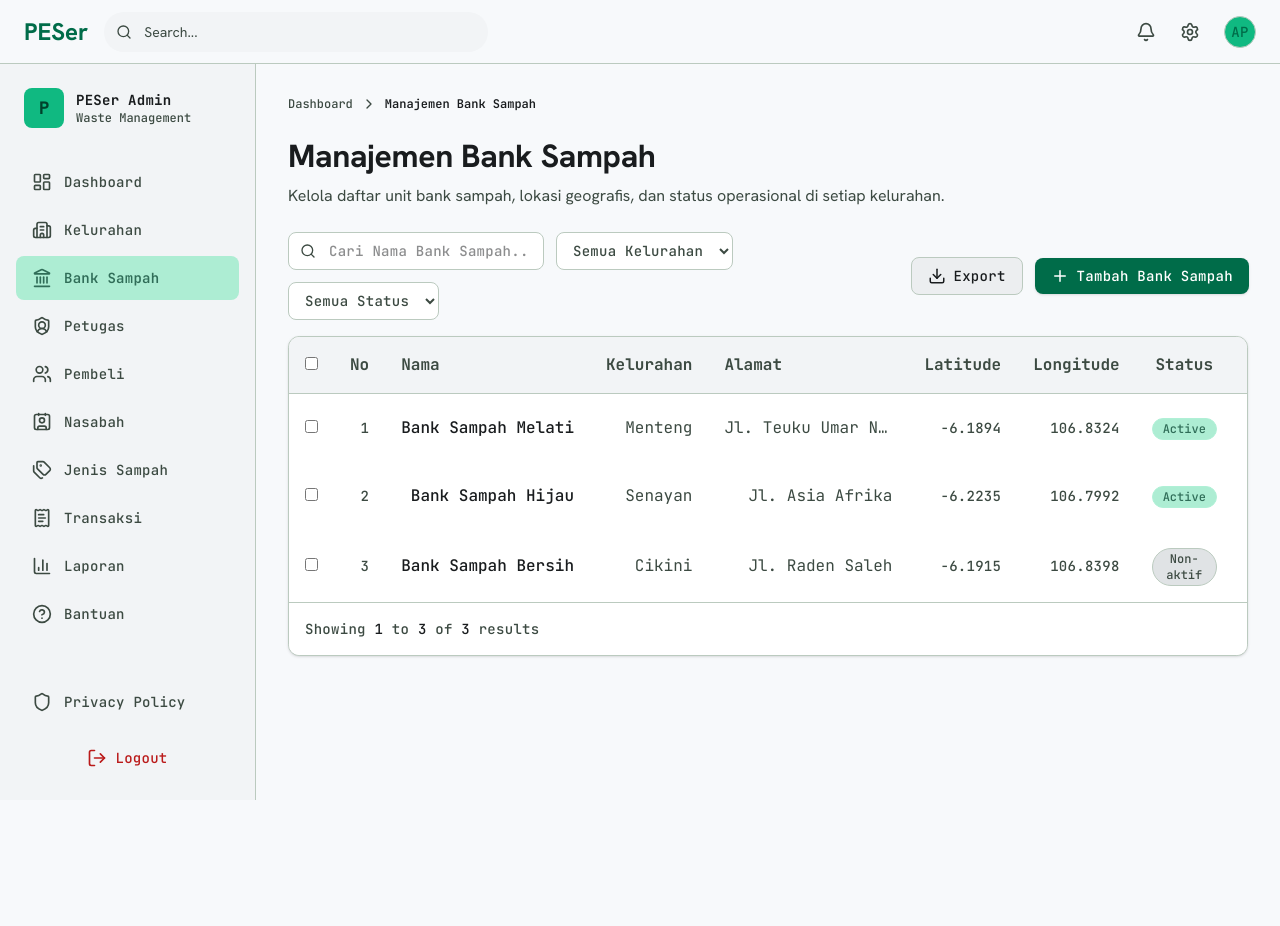
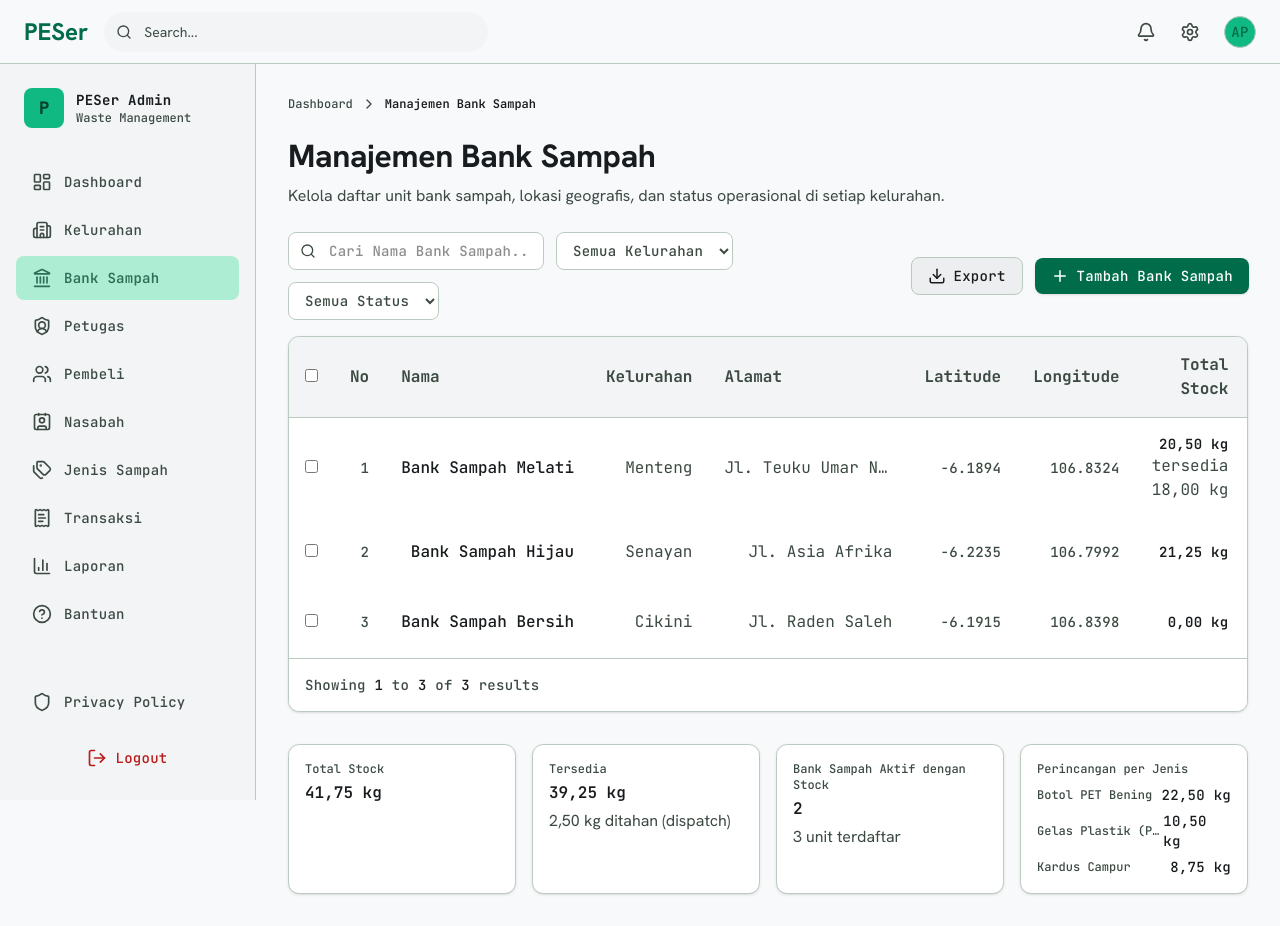
Before and after one commit to PESer-Bacukiki-Barat/PESer, a Next.js app: page /admin/bank-sampah in a window 1280 px wide. Before the commit the page ends 800 px from the top, so only its background shows below. Built offline with nearby package versions, Linux system fonts and the light colour scheme.

Commit message:
modified feat: bank sampah, add stock

```diff
--- a/src/app/admin/bank-sampah/page.tsx
+++ b/src/app/admin/bank-sampah/page.tsx
@@ -2,6 +2,7 @@ import type { Metadata } from "next";
 import { ChevronRight } from "lucide-react";
 
 import { BankSampahTable } from "@/components/admin/bank-sampah-table";
+import { BankSampahStockSummary } from "@/components/admin/bank-sampah-stock-summary";
 import { BANK_SAMPAH } from "@/lib/bank-sampah-data";
 
 export const metadata: Metadata = {
@@ -35,6 +36,7 @@ export default function BankSampahPage() {
       </div>
 
       <BankSampahTable bankSampah={BANK_SAMPAH} />
+      <BankSampahStockSummary bankSampah={BANK_SAMPAH} />
     </>
   );
 }
--- a/src/components/admin/bank-sampah-edit-modal.tsx
+++ b/src/components/admin/bank-sampah-edit-modal.tsx
@@ -24,6 +24,7 @@ export function EditBankSampahModal({
       <BankSampahForm
         bare
         initialData={bankSampah}
+        initialStock={bankSampah.stock}
         submitLabel="Simpan Perubahan"
         cancelLabel="Batal"
         onSubmit={() => onOpenChange(false)}
--- a/src/components/admin/bank-sampah-form.tsx
+++ b/src/components/admin/bank-sampah-form.tsx
@@ -6,7 +6,13 @@ import { useRouter } from "next/navigation";
 
 import { cn } from "@/lib/utils";
 import { Field, SelectField, inputClasses, type SelectOption } from "@/components/admin/form-fields";
-import { KELURAHAN } from "@/lib/bank-sampah-data";
+import {
+  KELURAHAN,
+  formatNumber,
+  stockTotalBerat,
+  stockTotalTersedia,
+  type BankSampahStockItem,
+} from "@/lib/bank-sampah-data";
 
 export type BankSampahFormValues = {
   nama: string;
@@ -22,6 +28,35 @@ export const BANK_SAMPAH_STATUS_OPTIONS: SelectOption[] = [
   { value: "Non-aktif", label: "Non-aktif" },
 ];
 
+function StockSummary({ stock }: { stock: BankSampahStockItem[] }) {
+  const total = stockTotalBerat(stock);
+  const tersedia = stockTotalTersedia(stock);
+  return (
+    <Field label="Total Stock" htmlFor="stock-ringkasan">
+      <div
+        id="stock-ringkasan"
+        className="w-full bg-surface-container-lowest border border-outline-variant rounded-lg px-4 py-3 font-body-md text-body-md text-on-surface"
+      >
+        <div className="flex items-baseline justify-between">
+          <span className="text-on-surface-variant">Total</span>
+          <span className="font-mono font-semibold">{formatNumber(total)} kg</span>
+        </div>
+        {tersedia < total && (
+          <div className="flex items-baseline justify-between mt-1">
+            <span className="text-on-surface-variant">Tersedia (setelah reservasi)</span>
+            <span className="font-mono">{formatNumber(tersedia)} kg</span>
+          </div>
+        )}
+        {total === 0 && (
+          <p className="font-label-xs text-label-xs text-on-surface-variant mt-1">
+            Belum ada setoran. Stock akan otomatis bertambah saat warga menyetor sampah.
+          </p>
+        )}
+      </div>
+    </Field>
+  );
+}
+
 export function BankSampahForm({
   initialData,
   kelurahanOptions = KELURAHAN,
@@ -32,6 +67,7 @@ export function BankSampahForm({
   onSubmit,
   onCancel,
   bare = false,
+  initialStock = [],
 }: {
   initialData?: Partial<BankSampahFormValues>;
   kelurahanOptions?: SelectOption[];
@@ -42,6 +78,7 @@ export function BankSampahForm({
   onSubmit?: (values: BankSampahFormValues) => void;
   onCancel?: () => void;
   bare?: boolean;
+  initialStock?: BankSampahStockItem[];
 }) {
   const router = useRouter();
 
@@ -155,6 +192,9 @@ export function BankSampahForm({
         />
       </div>
 
+      {/* Total Stock (read-only — dihitung dari transaksi Setoran/Dispatch/Koreksi) */}
+      <StockSummary stock={initialStock ?? []} />
+
       {/* Action Buttons */}
       <div className="flex items-center justify-end gap-4 pt-6 border-t border-outline-variant/50">
         <button
--- /dev/null
+++ b/src/components/admin/bank-sampah-stock-summary.tsx
@@ -0,0 +1,86 @@
+import { formatNumber, stockTotalBerat, stockTotalTersedia, type BankSampah } from "@/lib/bank-sampah-data";
+
+type SummaryCardProps = {
+  label: string;
+  value: string;
+  sub?: string;
+};
+
+function SummaryCard({ label, value, sub }: SummaryCardProps) {
+  return (
+    <div className="bg-surface-container-lowest border border-outline-variant rounded-xl p-4 shadow-sm">
+      <p className="font-label-sm text-label-sm text-on-surface-variant mb-1">{label}</p>
+      <p className="font-headline-sm text-headline-sm font-mono text-on-surface font-semibold">
+        {value}
+      </p>
+      {sub && (
+        <p className="font-label-xs text-label-xs text-on-surface-variant mt-1">{sub}</p>
+      )}
+    </div>
+  );
+}
+
+export function BankSampahStockSummary({ bankSampah }: { bankSampah: BankSampah[] }) {
+  const total = bankSampah.reduce((sum, b) => sum + stockTotalBerat(b.stock), 0);
+  const tersedia = bankSampah.reduce((sum, b) => sum + stockTotalTersedia(b.stock), 0);
+  const reservasi = total - tersedia;
+  const banksWithStock = bankSampah.filter(
+    (b) => b.status === "Active" && stockTotalBerat(b.stock) > 0,
+  ).length;
+
+  const perJenis = new Map<string, { nama: string; berat: number }>();
+  for (const b of bankSampah) {
+    for (const item of b.stock) {
+      const cur = perJenis.get(item.jenisSampahId) ?? { nama: item.jenisSampah, berat: 0 };
+      cur.berat += item.berat;
+      perJenis.set(item.jenisSampahId, cur);
+    }
+  }
+
+  const jenisList = Array.from(perJenis.values()).sort((a, b) => b.berat - a.berat);
+
+  return (
+    <section
+      aria-label="Total stock se-kecamatan"
+      className="mt-8 grid grid-cols-1 sm:grid-cols-2 lg:grid-cols-4 gap-4"
+    >
+      <SummaryCard label="Total Stock" value={`${formatNumber(total)} kg`} />
+      <SummaryCard
+        label="Tersedia"
+        value={`${formatNumber(tersedia)} kg`}
+        sub={reservasi > 0 ? `${formatNumber(reservasi)} kg ditahan (dispatch)` : undefined}
+      />
+      <SummaryCard
+        label="Bank Sampah Aktif dengan Stock"
+        value={String(banksWithStock)}
+        sub={`${bankSampah.length} unit terdaftar`}
+      />
+      <div className="bg-surface-container-lowest border border-outline-variant rounded-xl p-4 shadow-sm">
+        <p className="font-label-sm text-label-sm text-on-surface-variant mb-2">
+          Perincangan per Jenis
+        </p>
+        {jenisList.length === 0 ? (
+          <p className="font-label-sm text-label-sm text-on-surface-variant">
+            Belum ada stock.
+          </p>
+        ) : (
+          <ul className="space-y-1.5">
+            {jenisList.map((j) => (
+              <li
+                key={j.nama}
+                className="flex items-center justify-between"
+              >
+                <span className="font-label-sm text-label-sm text-on-surface-variant truncate max-w-[140px]">
+                  {j.nama}
+                </span>
+                <span className="font-label-md text-label-md font-mono text-on-surface">
+                  {formatNumber(j.berat)} kg
+                </span>
+              </li>
+            ))}
+          </ul>
+        )}
+      </div>
+    </section>
+  );
+}
--- a/src/components/admin/bank-sampah-table.tsx
+++ b/src/components/admin/bank-sampah-table.tsx
@@ -6,7 +6,14 @@ import { Download, Eye, Pencil, Plus, Trash2 } from "lucide-react";
 
 import { DataTable, type Column } from "@/components/ui/data-table";
 import { EditBankSampahModal } from "@/components/admin/bank-sampah-edit-modal";
-import { KELURAHAN, type BankSampah, type BankSampahStatus } from "@/lib/bank-sampah-data";
+import {
+  KELURAHAN,
+  formatNumber,
+  stockTotalBerat,
+  stockTotalTersedia,
+  type BankSampah,
+  type BankSampahStatus,
+} from "@/lib/bank-sampah-data";
 
 export type { BankSampah, BankSampahStatus } from "@/lib/bank-sampah-data";
 
@@ -88,6 +95,28 @@ export function BankSampahTable({
             {b.longitude.toFixed(4)}
           </p>
         ),
+      },
+      {
+        id: "stock",
+        header: "Total Stock",
+        align: "right",
+        className: "hidden md:table-cell",
+        cell: (b) => {
+          const total = stockTotalBerat(b.stock);
+          const tersedia = stockTotalTersedia(b.stock);
+          return (
+            <div className="text-right">
+              <p className="font-label-md text-label-md font-mono text-on-surface font-semibold">
+                {formatNumber(total)} kg
+              </p>
+              {total > 0 && tersedia < total && (
+                <p className="font-label-xs text-label-xs text-on-surface-variant">
+                  tersedia {formatNumber(tersedia)} kg
+                </p>
+              )}
+            </div>
+          );
+        },
       },
       {
         id: "status",
--- a/src/lib/bank-sampah-data.ts
+++ b/src/lib/bank-sampah-data.ts
@@ -1,4 +1,11 @@
 export type BankSampahStatus = "Active" | "Non-aktif";
+
+export type BankSampahStockItem = {
+  jenisSampah: string;
+  jenisSampahId: string;
+  berat: number;
+  beratReservasi: number;
+};
 
 export type BankSampah = {
   id: string;
@@ -8,6 +15,9 @@ export type BankSampah = {
   latitude: number;
   longitude: number;
   status: BankSampahStatus;
+  // Stock dihitung dari transaksi (Setoran/Dispatch/Koreksi), bukan input CRUD.
+  // Mencerminkan total berat per jenis yang tersedia (berat - beratReservasi).
+  stock: BankSampahStockItem[];
 };
 
 export const KELURAHAN = [
@@ -15,6 +25,22 @@ export const KELURAHAN = [
   { value: "Senayan", label: "Senayan" },
   { value: "Cikini", label: "Cikini" },
 ];
+
+export function formatNumber(value: number | null | undefined): string {
+  if (value == null) return "—";
+  return new Intl.NumberFormat("id-ID", {
+    minimumFractionDigits: 2,
+    maximumFractionDigits: 2,
+  }).format(value);
+}
+
+export function stockTotalBerat(stock: BankSampahStockItem[]): number {
+  return stock.reduce((sum, s) => sum + s.berat, 0);
+}
+
+export function stockTotalTersedia(stock: BankSampahStockItem[]): number {
+  return stock.reduce((sum, s) => sum + Math.max(0, s.berat - s.beratReservasi), 0);
+}
 
 export const BANK_SAMPAH: BankSampah[] = [
   {
@@ -25,6 +51,10 @@ export const BANK_SAMPAH: BankSampah[] = [
     latitude: -6.1894,
     longitude: 106.8324,
     status: "Active",
+    stock: [
+      { jenisSampah: "Botol PET Bening", jenisSampahId: "PLS-001", berat: 10.0, beratReservasi: 0 },
+      { jenisSampah: "Gelas Plastik (PP)", jenisSampahId: "PLS-002", berat: 10.5, beratReservasi: 2.5 },
+    ],
   },
   {
     id: "BS-HJU-02",
@@ -34,6 +64,10 @@ export const BANK_SAMPAH: BankSampah[] = [
     latitude: -6.2235,
     longitude: 106.7992,
     status: "Active",
+    stock: [
+      { jenisSampah: "Botol PET Bening", jenisSampahId: "PLS-001", berat: 12.5, beratReservasi: 0 },
+      { jenisSampah: "Kardus Campur", jenisSampahId: "KRT-001", berat: 8.75, beratReservasi: 0 },
+    ],
   },
   {
     id: "BS-BRH-03",
@@ -43,5 +77,6 @@ export const BANK_SAMPAH: BankSampah[] = [
     latitude: -6.1915,
     longitude: 106.8398,
     status: "Non-aktif",
+    stock: [],
   },
 ];
```
